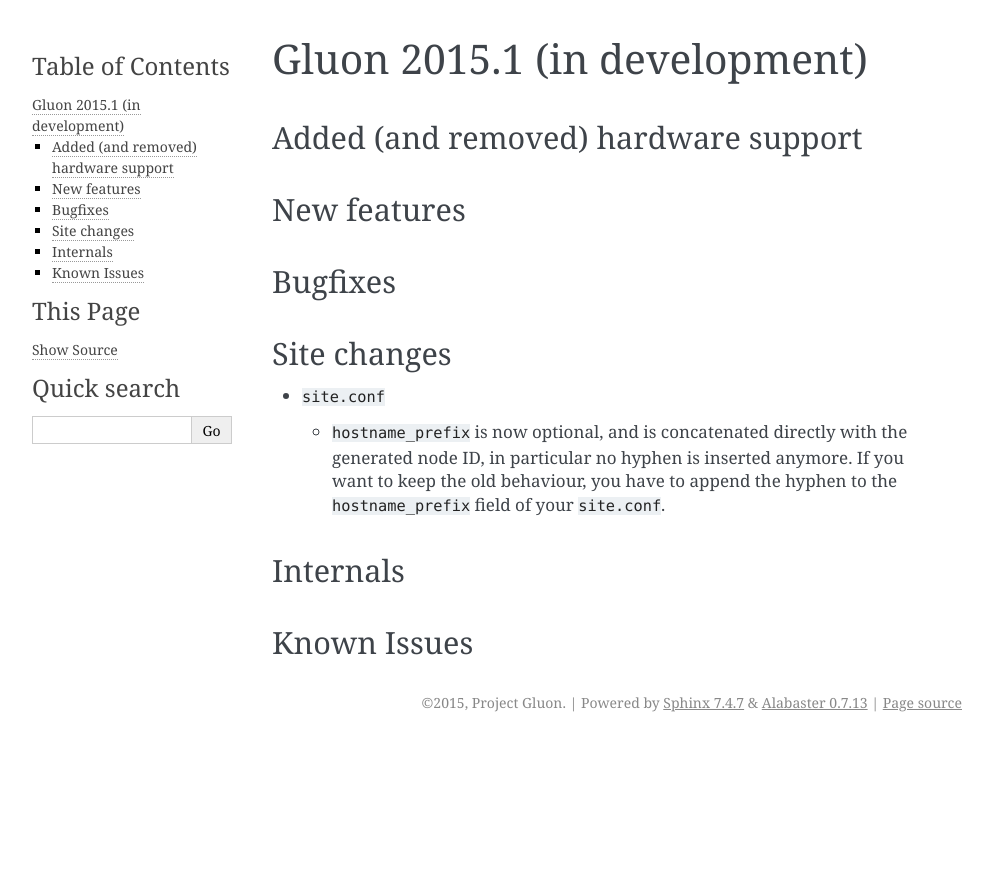
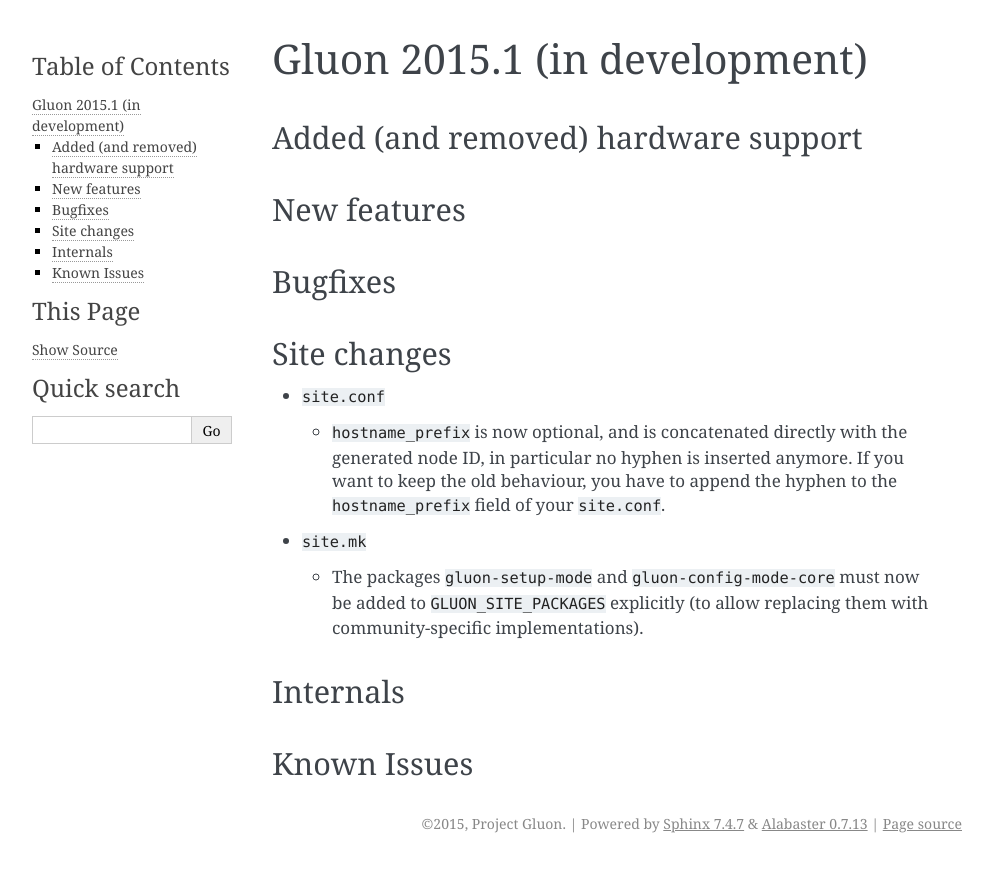
Before and after one commit to freifunk-gluon/gluon, a Sphinx documentation site: the page built from docs/releases/v2015.1.rst, in a window 1280 px wide. Shown: the top 872 px of the page, without its empty margins (148-1141 px from the left). Built offline with Sphinx 7.4.7, drawn with Linux system fonts in a browser that asks for light colours.

Commit message:
docs: mention site.mk changes in changelog

```diff
--- a/docs/releases/v2015.1.rst
+++ b/docs/releases/v2015.1.rst
@@ -22,6 +22,12 @@
     to keep the old behaviour, you have to append the hyphen to the
     ``hostname_prefix`` field of your ``site.conf``.
 
+* ``site.mk``
+
+  - The packages ``gluon-setup-mode`` and ``gluon-config-mode-core`` must now be
+    added to ``GLUON_SITE_PACKAGES`` explicitly (to allow replacing them with
+    community-specific implementations).
+
 Internals
 ~~~~~~~~~
 
```
